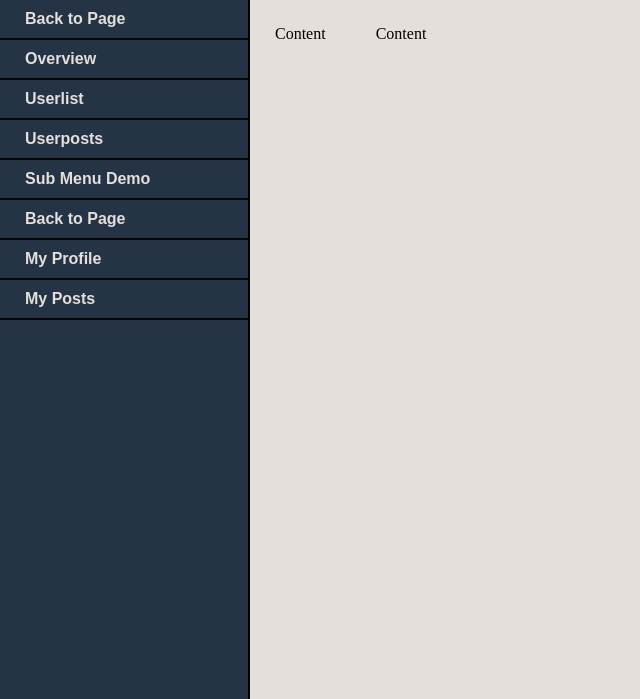
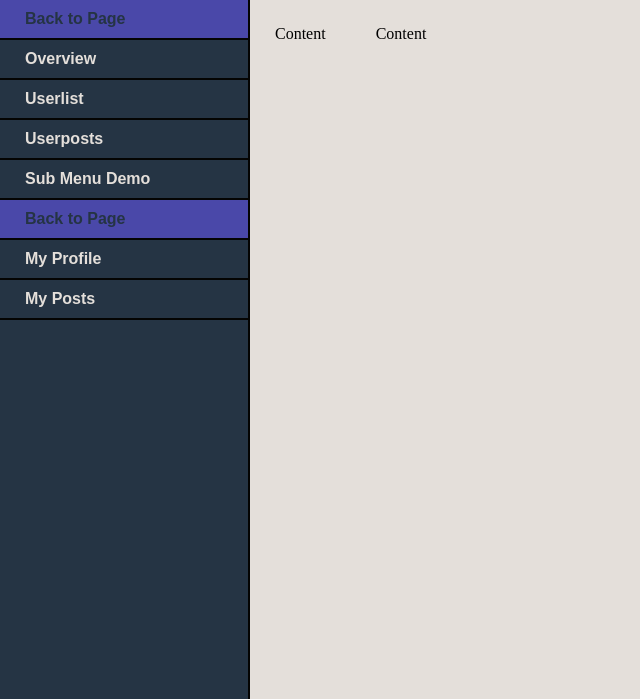
Before and after one commit to izzywest/FSWD40-Project03-findmygame.today, a PHP site: page /dashboard/index.php in a window 1280 px wide. Shown: the part 70-769 px from the top of the page, without its empty margins (0-640 px from the left). Run offline with PHP 8.4, Linux system fonts and the light colour scheme; some web fonts are replaced.

Commit message:
added style for back to page link

```diff
--- a/style/css/dashboard.css
+++ b/style/css/dashboard.css
@@ -145,6 +145,11 @@ aside {
   color: #4a48a9;
 }
 
+a.backlink {
+  background: #4a48a9 !important;
+  color: #253444 !important;
+}
+
 /* Content */
 .admin-content, .user-content {
   padding: 25px;
--- a/style/scss/dashboard.scss
+++ b/style/scss/dashboard.scss
@@ -96,7 +96,10 @@ aside {
     color: $mainColor;
 }
 
-
+a.backlink {
+    background: $mainColor !important;
+    color: $secColor !important;
+}
 
 /* Content */
 .admin-content, .user-content {
```
Also changed, not shown: 1 other file.
